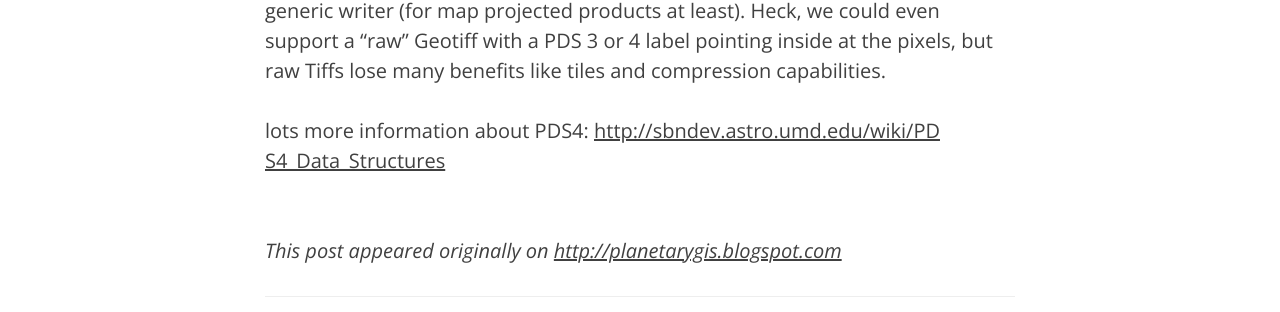
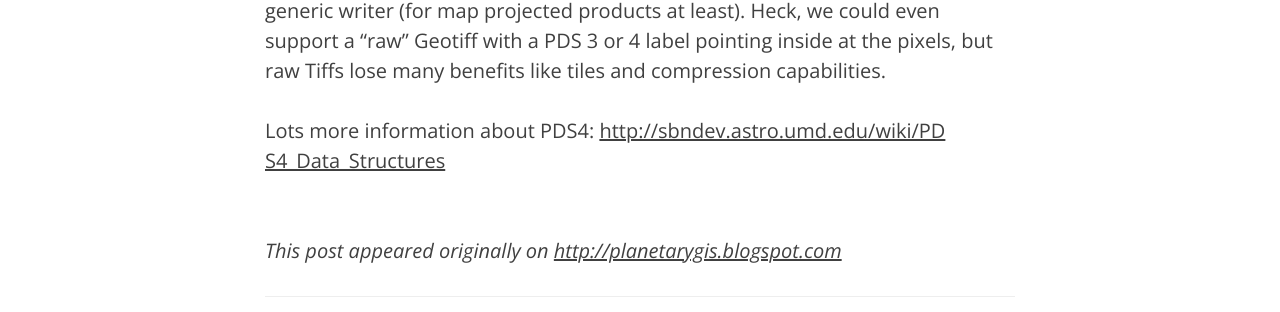
Before and after one commit to openplanetary/openplanetary.github.io, a Jekyll site: the page built from _posts/2016-09-19-pds-interoperable-format.markdown, in a window 1280 px wide and 900 px high, scrolled down 2241 px. Shown: the part 143-455 px from the top of the window. Built offline with Jekyll 4.4.1, drawn with Linux system fonts in a browser that asks for light colours; nearby versions of some CDN libraries; comment, search, counter and statistics services are not loaded.

```diff
--- a/_posts/2016-09-19-pds-interoperable-format.markdown
+++ b/_posts/2016-09-19-pds-interoperable-format.markdown
@@ -69,7 +69,7 @@ products at least). Heck, we could even support a "raw" Geotiff with a
 PDS 3 or 4 label pointing inside at the pixels, but raw Tiffs lose
 many benefits like tiles and compression capabilities.
 
-lots more information about PDS4: [http://sbndev.astro.umd.edu/wiki/PD
+Lots more information about PDS4: [http://sbndev.astro.umd.edu/wiki/PD
 S4_Data_Structures](http://sbndev.astro.umd.edu/wiki/PDS4_Data_Structu
 res)<br><br>
 
```
